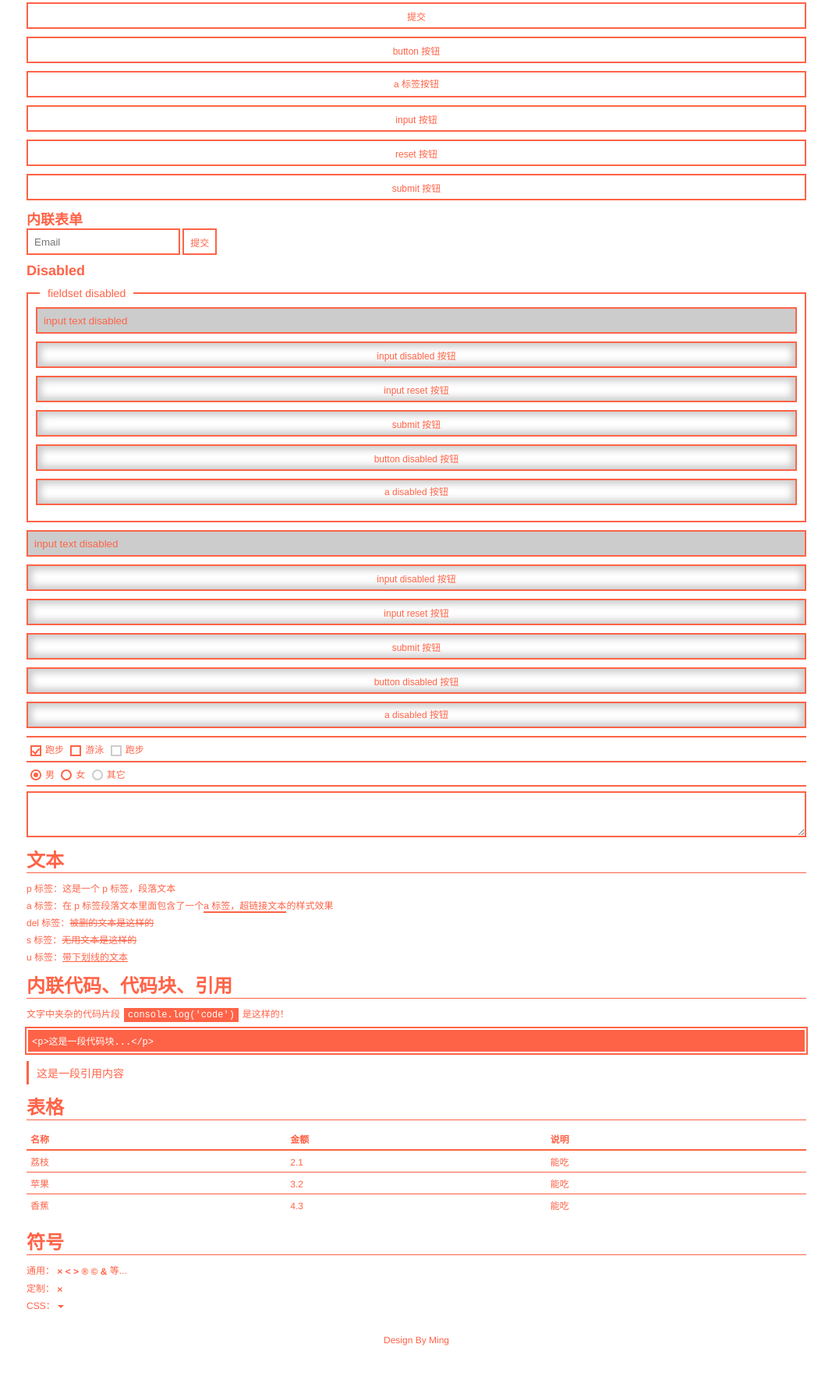
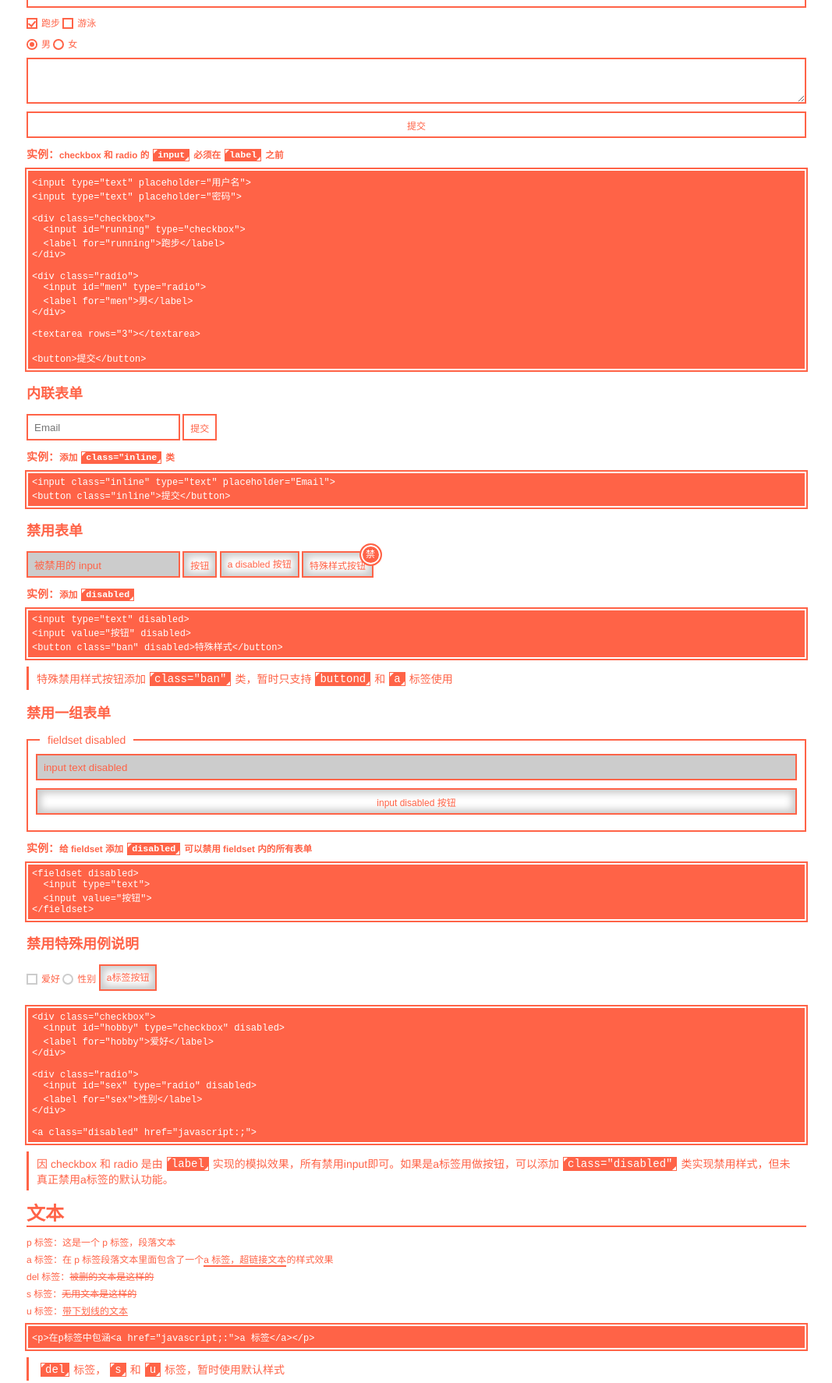
Before and after one commit to MiGongOrg/Tomato, a website: page index.html in a window 1280 px wide. Shown: the part 443-2217 px from the top of the page at 78% size, without its empty margins (106-1173 px from the left). Before the commit the page ends 2179 px from the top, so only its background shows below. Drawn offline with nearby package versions, Linux system fonts and the light colour scheme.

Commit message:
*修改部分样式，完善Demo

```diff
--- a/index.html
+++ b/index.html
@@ -7,15 +7,7 @@
 </head>
 <body>
   <header>
-    <nav>
-      <ul>
-        <li>首页</li>
-        <li><a href="#h">标题</a></li>
-        <li><a href="#form">表单</a></li>
-        <li>导航</li>
-        <li>导航</li>
-      </ul>
-    </nav>
+    <nav>Tomato</nav>
   </header>
   <div class="container">
     <div id="h">
@@ -26,56 +18,94 @@
       <h4>h4 Tomato</h4>
       <h5>h5 Tomato</h5>
       <h6>h6 Tomato</h6>
+      <h5>实例：</h5>
+      <pre>&lt;h1&gt;h1 Tomato&lt;/h1&gt;</pre>
     </div>
-    <div id="form">
+    <div>
       <h3>表单</h3>
-      <input type="text" name="" placeholder="用户名">
-      <input type="password" name="" placeholder="密码">
-      <button>提交</button>
-      <button>button 按钮</button>
-      <a class="btn" href="javascript:;">a 标签按钮</a>
-      <input type="button" value="input 按钮">
-      <input type="reset" name="" value="reset 按钮">
-      <input type="submit" name="" value="submit 按钮">
-      <h4>内联表单</h4>
-      <input class="inline" type="text" name="" placeholder="Email">
-      <button class="inline">提交</button>
-      <h4>Disabled</h4>
-      <fieldset disabled>
-        <legend>fieldset disabled</legend>
-        <input type="text" name="" value="input text disabled">
-        <input type="button" name="" value="input disabled 按钮">
-        <input type="reset" name="" value="input reset 按钮">
-        <input type="submit" name="" value="submit 按钮">
-        <button>button disabled 按钮</button>
-        <a href="javascript:;" class="btn">a disabled 按钮</a>
-      </fieldset>
-      <input type="text" name="" value="input text disabled" disabled>
-      <input type="button" name="" value="input disabled 按钮" disabled>
-      <input type="reset" name="" value="input reset 按钮" disabled>
-      <input type="submit" name="" value="submit 按钮" disabled>
-      <button disabled>button disabled 按钮</button>
-      <a href="javascript:;" class="btn disabled">a disabled 按钮</a>
-      <hr>
+      <input type="text" placeholder="用户名">
+      <input type="password" placeholder="密码">
       <div class="checkbox">
         <input id="hobbyOne" type="checkbox" checked>
         <label for="hobbyOne"></label>跑步
         <input id="hobbyTwo" type="checkbox">
         <label for="hobbyTwo"></label>游泳
-        <input id="hobbyThree" type="checkbox" disabled>
-        <label for="hobbyThree"></label>跑步
       </div>
-      <hr>
       <div class="radio">
         <input id="sexOne" type="radio" name="sex" checked>
         <label for="sexOne"></label>男
         <input id="sexTwo" type="radio" name="sex">
         <label for="sexTwo"></label>女
-        <input id="sexThree" type="radio" name="sex" disabled>
-        <label for="sexThree"></label>其它
       </div>
-      <hr>
       <textarea rows="3"></textarea>
+      <button>提交</button>
+      <h5>实例：<small>checkbox 和 radio 的<code>input</code>必须在<code>label</code>之前</small></h5>
+      <pre>&lt;input type="text" placeholder="用户名"&gt;
+&lt;input type="text" placeholder="密码"&gt;
+
+&lt;div class="checkbox"&gt;
+  &lt;input id="running" type="checkbox"&gt;
+  &lt;label for="running"&gt;跑步&lt;/label&gt;
+&lt;/div&gt;
+
+&lt;div class="radio"&gt;
+  &lt;input id="men" type="radio"&gt;
+  &lt;label for="men"&gt;男&lt;/label&gt;
+&lt;/div&gt;
+
+&lt;textarea rows="3"&gt;&lt;/textarea&gt;
+
+&lt;button&gt;提交&lt;/button&gt;</pre>
+      <h4>内联表单</h4>
+      <input class="inline" type="text" name="" placeholder="Email">
+      <button class="inline">提交</button>
+      <h5>实例：<small>添加<code>class="inline</code>类</small></h5>
+      <pre>&lt;input class="inline" type="text" placeholder="Email"&gt;
+&lt;button class="inline"&gt;提交&lt;/button&gt;</pre>
+      <h4>禁用表单</h4>
+      <input class="inline" type="text" name="" value="被禁用的 input" disabled>
+      <input  class="inline" type="button" name="" value="按钮" disabled>
+      <a href="javascript:;" class="btn inline disabled">a disabled 按钮</a>
+      <button class="inline ban" disabled>特殊样式按钮</button>
+      <h5>实例：<small>添加<code>disabled</code></small></h5>
+      <pre>&lt;input type="text" disabled&gt;
+&lt;input value="按钮" disabled&gt;
+&lt;button class="ban" disabled&gt;特殊样式&lt;/button&gt;</pre>
+      <blockquote>特殊禁用样式按钮添加<code>class="ban"</code>类，暂时只支持<code>buttond</code>和<code>a</code>标签使用</blockquote>
+      <h4>禁用一组表单</h4>
+      <fieldset disabled>
+        <legend>fieldset disabled</legend>
+        <input type="text" name="" value="input text disabled">
+        <input type="button" name="" value="input disabled 按钮">
+      </fieldset>
+      <h5>实例：<small>给 fieldset 添加<code>disabled</code>可以禁用 fieldset 内的所有表单</small></h5>
+      <pre>&lt;fieldset disabled&gt;
+  &lt;input type="text"&gt;
+  &lt;input value="按钮"&gt;
+&lt;/fieldset&gt;</pre>
+      <h4>禁用特殊用例说明</h4>
+      <div class="checkbox inline">
+        <input id="checkboxDisabled" type="checkbox" disabled>
+        <label for="checkboxDisabled"></label>爱好
+      </div>
+      <div class="radio inline">
+        <input id="radioDisabled" type="radio" name="sex" disabled>
+        <label for="radioDisabled"></label>性别
+      </div>
+      <a href="javascript:;" class="btn inline disabled">a标签按钮</a>
+      <pre>&lt;div class="checkbox"&gt;
+  &lt;input id="hobby" type="checkbox" disabled&gt;
+  &lt;label for="hobby"&gt;爱好&lt;/label&gt;
+&lt;/div&gt;
+
+&lt;div class="radio"&gt;
+  &lt;input id="sex" type="radio" disabled&gt;
+  &lt;label for="sex"&gt;性别&lt;/label&gt;
+&lt;/div&gt;
+
+&lt;a class="disabled" href="javascript:;"&gt;
+</pre>
+      <blockquote>因 checkbox 和 radio 是由<code>label</code>实现的模拟效果，所有禁用input即可。如果是a标签用做按钮，可以添加<code>class="disabled"</code>类实现禁用样式，但未真正禁用a标签的默认功能。</blockquote>
     </div>
     <div>
       <h3>文本</h3>
@@ -84,12 +114,22 @@
       <p>del 标签：<del>被删的文本是这样的</del></p>
       <p>s 标签：<s>无用文本是这样的</s></p>
       <p>u 标签：<u>带下划线的文本</u></p>
+      <pre>&lt;p&gt;在p标签中包涵&lt;a href="javascript;:"&gt;a 标签&lt;/a&gt;&lt;/p&gt;</pre>
+      <blockquote><code>del</code>标签，<code>s</code>和<code>u</code>标签，暂时使用默认样式</blockquote>
     </div>
     <div>
       <h3>内联代码、代码块、引用</h3>
       文字中夹杂的代码片段<code>console.log('code')</code>是这样的！
       <pre>&lt;p&gt;这是一段代码块...&lt;/p&gt;</pre>
-      <blockquote>这是一段引用内容</blockquote>
+      <blockquote>这是一段引用..</blockquote>
+      <h5>实例：</h5>
+      <pre>// 内联代码
+&lt;code&gt;console.log('code')&lt;/code&gt;
+// 代码块
+&lt;pre&gt;这是一段代码块...&lt;/pre&gt;
+// 引用
+&lt;blockquote&gt;这是一段引用...&lt;/blockquote&gt;
+</pre>
     </div>
     <div>
       <h3>表格</h3>
@@ -120,6 +160,16 @@
         </tbody>
         <tfoot></tfoot>
       </table>
+      <h5>实例：</h5>
+      <pre>&lt;table&gt;
+  &lt;thead&gt;
+    ...
+  &lt;/thead&gt;
+  &lt;tbody&gt;
+    ...
+  &lt;/tbody&gt;
+  &lt;tfoot&gt;...&lt;/tfoot&gt;
+&lt;/table&gt;</pre>
     </div>
     <div>
       <h3>符号</h3>
@@ -141,6 +191,13 @@
         CSS：
         <span class="triangle"></span>
       </p>
+      <h5>实例：<small>通用符号是浏览器预留的字符实体</small></h5>
+      <pre>// 字符实体
+注册商标：&amp;reg; 版权：&amp;copy;
+// 定制关闭按钮
+&lt;span class="times"&gt;&amp;times;&lt;/span&gt;
+// CSS 倒三角
+&lt;span class="triangle"&gt;&lt;/span&gt;</pre>
     </div>
   </div>
   <footer>Design By Ming</footer>
--- a/src/css/style.less
+++ b/src/css/style.less
@@ -6,26 +6,28 @@
 
 header nav {
   width: 100%;
-  height: 60px;
+  height: 50px;
   background-color: @tomatoColor;
-  li {
-    float: left;
-    display: inline-block;
-    line-height: 60px;
-    padding: 0 10px;
-    color: @whiteColor;
-    font-size: 14px;
-    a {
-      color: @whiteColor;
-    }
-  }
+  color: @whiteColor;
+  text-align: center;
+  line-height: 50px;
+  font-size: 2em;
 }
 .container {
   width: 1000px;
   margin: 20px auto;
   h3 {
     margin: 10px 0;
-    border-bottom: 1px solid @tomatoColor;
+    border-bottom: 2px solid @tomatoColor;
+  }
+  h4 {
+    margin: 15px 0;
+  }
+  #h {
+    h1, h2, h3, h4, h5, h6 {
+      margin: 0;
+      border: none;
+    }
   }
 }
 // footer
--- a/src/css/tomato.less
+++ b/src/css/tomato.less
@@ -33,16 +33,6 @@
 * {
   box-sizing: border-box;
 }
-// 滚动条样式 Webkit
-// ::-webkit-scrollbar {
-//   width: .8em;
-// }
-// ::-webkit-scrollbar-thumb {
-//   background: @tomatoColor;
-// }
-// ::-webkit-scrollbar-track {
-//   background: @whiteColor;
-// }
 body, ul, ol, h1, h2, h3, h4, h5, h6, p, th, td, dl, dt, dd, form, fieldset, legend, table, input, button, select, textarea, img, div, pre, code, blockquote {
   margin: 0;
   padding: 0;
@@ -127,9 +117,11 @@ textarea {
   color: @tomatoColor;
   display: block;
   width: 100%;
+  margin-bottom: 10px;
 }
 // checkbox and radio
 .checkbox, .radio {
+  margin-bottom: 10px;
   input {
     display: none;
   }
@@ -145,7 +137,7 @@ textarea {
     border: 2px solid @tomatoColor;
     cursor: pointer;
     vertical-align: text-bottom;
-    margin: 0 5px;
+    margin: 0 5px 0 0;
     position: relative;
   }
   input[type="radio"] + label:after {
@@ -172,8 +164,8 @@ textarea {
     border: 2px solid @tomatoColor;
     background-color: @whiteColor;
     cursor: pointer;
-    vertical-align: middle;
-    margin: 0 5px;
+    vertical-align: text-bottom;
+    margin: 0 5px 0 0;
   }
   input[type="checkbox"] + label:after {
     position: absolute;
@@ -242,10 +234,33 @@ input[type="button"][disabled], input[type="reset"][disabled], input[type="submi
   #disabled > .btn;
 }
 code {
+  position: relative;
   color: @whiteColor;
   background-color: @tomatoColor;
-  padding: 2px 5px;
+  padding: 0 5px;
   margin: 0 5px;
+  border: 1px solid @tomatoColor;
+  vertical-align: text-top;
+}
+code:before, code:after{
+  content: '';
+  display: inline-block;
+  width: 0;
+  height: 0;
+}
+code:before {
+  position: absolute;
+  left: 0;
+  top: 0;
+  border-right: 5px solid transparent;
+  border-top: 5px solid @whiteColor;
+}
+code:after {
+  position: absolute;
+  right: 0;
+  bottom: 0;
+  border-left: 5px solid transparent;
+  border-bottom: 5px solid @whiteColor;
 }
 pre {
   color: @whiteColor;
@@ -303,8 +318,26 @@ table {
     clear: both;
   }
 }
+// disabled a标签按钮与button 特殊样式
+.ban {
+  position: relative;
+  &:after {
+    content: '禁';
+    width: 25px;
+    height: 25px;
+    border: 2px solid @tomatoColor;
+    border-radius: 50%;
+    background-color: @tomatoColor;
+    box-shadow: 0 0 0 2px @whiteColor inset;
+    color: @whiteColor;
+    line-height: 25px;
+    position: absolute;
+    top: -12.5px;
+    right: -12.5px;
+  }
+}
 // in line
-.inline {
+.inline, a.inline, input[type="button"].inline, input[type="submit"].inline, input[type="reset"].inline {
   display: inline-block;
   width: auto;
   vertical-align: middle;
```
